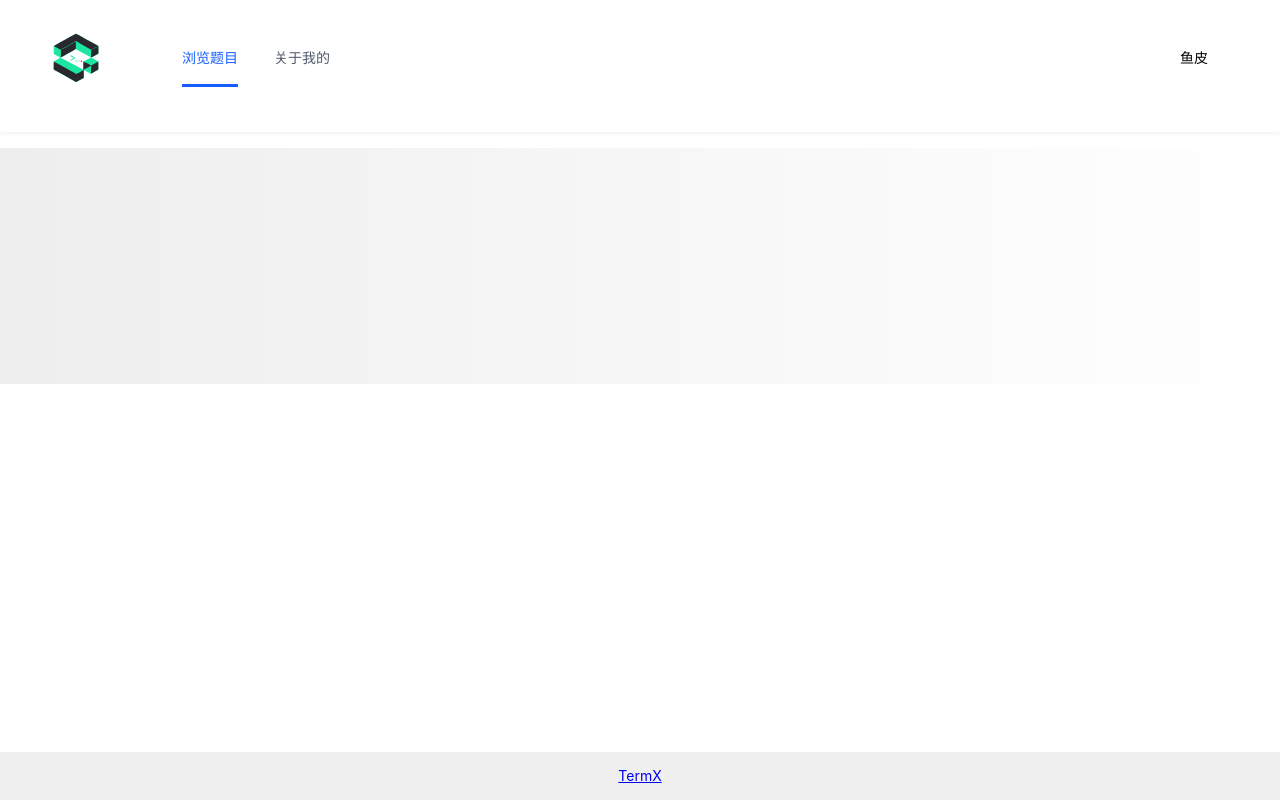
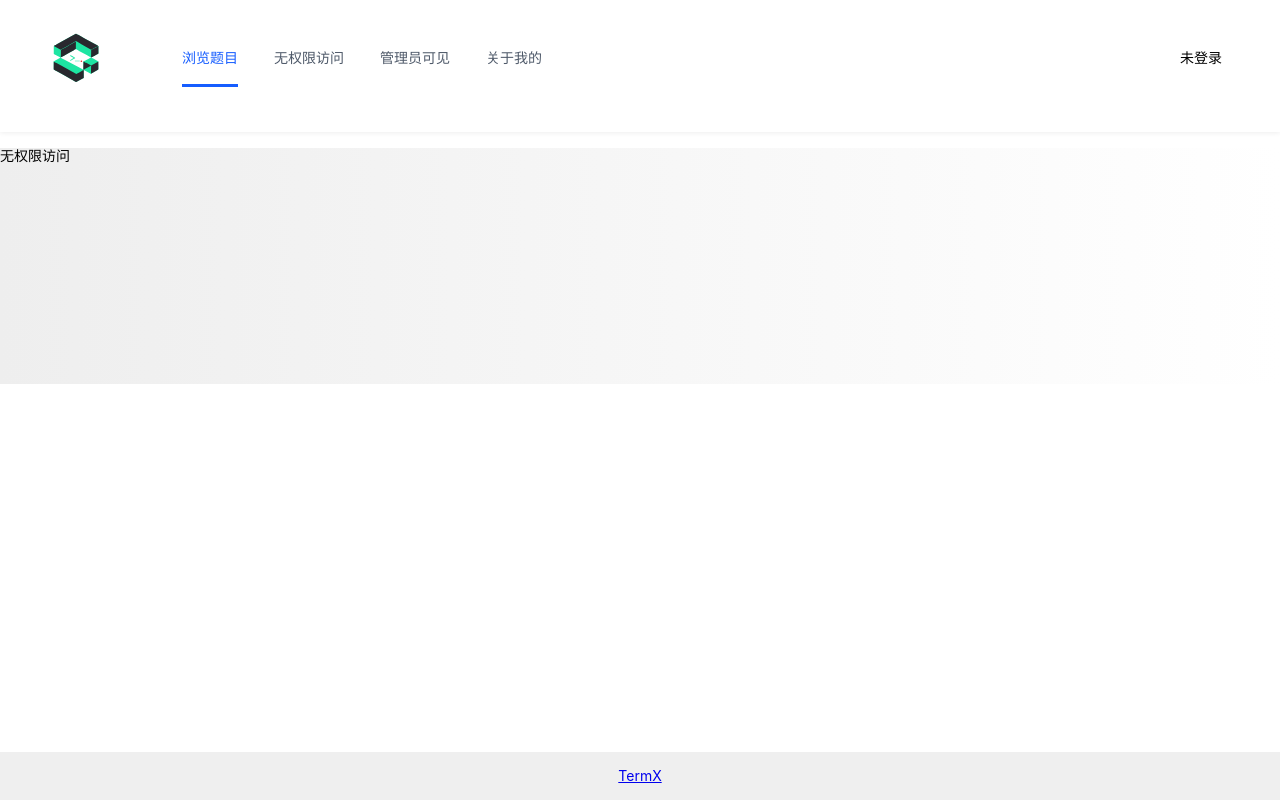
Before and after one commit to youth1101/TermX-, a Vue app in the folder termx-frontend/: page /noAuth in a window 1280 px wide. Before the commit this address had no page. Built offline with nearby package versions, Linux system fonts and the light colour scheme.

Commit message:
feat: 添加路由权限控制和新视图组件

```diff
--- a/termx-frontend/src/App.vue
+++ b/termx-frontend/src/App.vue
@@ -6,6 +6,22 @@
 
 <script setup lang="ts">
 import BasicLayout from '@/layouts/BasicLayout.vue'
+import { useRouter } from 'vue-router'
+import { useUserStore } from '@/stores/user'
+
+const router = useRouter()
+const store = useUserStore()
+
+router.beforeEach((to, from, next) => {
+  // 仅管理员可见，在跳转前判断该用户是否有权限
+  if (to.meta?.access === 'canAdmin') {
+    if (store.loginUser?.role !== 'admin') {
+      next('/noAuth')
+      return
+    }
+  }
+  next()
+})
 </script>
 
 <style scoped></style>
--- a/termx-frontend/src/components/GlobalHeader.vue
+++ b/termx-frontend/src/components/GlobalHeader.vue
@@ -21,7 +21,7 @@
       </a-col>
 
       <a-col flex="100px">
-        <div>鱼皮</div>
+        <div>{{ store?.loginUser?.userName ?? '未登录' }}</div>
       </a-col>
     </a-row>
   </div>
@@ -31,9 +31,10 @@
 import { routes } from '@/router/routes'
 import { useRouter } from 'vue-router'
 import { ref } from 'vue'
+import { useUserStore } from '@/stores/user'
 
 const router = useRouter()
-
+const store = useUserStore()
 // 默认主页
 const selectedKeys = ref(['/'])
 
@@ -41,6 +42,13 @@ const selectedKeys = ref(['/'])
 router.afterEach((to, from, failure) => {
   selectedKeys.value = [to.path]
 })
+
+// setTimeout(() => {
+//   store.getLoginUser({
+//     userName: '鱼皮',
+//     role: 'admin',
+//   })
+// }, 3000)
 
 const doMenuClick = (key: string) => {
   router.push({
--- a/termx-frontend/src/router/routes.ts
+++ b/termx-frontend/src/router/routes.ts
@@ -1,7 +1,9 @@
 import type { RouteRecordRaw } from 'vue-router'
 
-import HomeView from '@/components/HomeView.vue'
-import AboutView from '@/components/AboutView.vue'
+import HomeView from '@/views/HomeView.vue'
+import AboutView from '@/views/AboutView.vue'
+import AdminView from '@/views/AdminView.vue'
+import NoAuthView from '@/views/NoAuthView.vue'
 
 export const routes: Array<RouteRecordRaw> = [
   {
@@ -10,6 +12,19 @@ export const routes: Array<RouteRecordRaw> = [
     component: HomeView,
   },
   {
+    path: '/noAuth',
+    name: '无权限访问',
+    component: NoAuthView,
+  },
+  {
+    path: '/admin',
+    name: '管理员可见',
+    component: AdminView,
+    meta: {
+      access: 'canAdmin',
+    },
+  },
+  {
     path: '/about',
     name: '关于我的',
     component: AboutView,
--- a/termx-frontend/src/stores/user.ts
+++ b/termx-frontend/src/stores/user.ts
@@ -4,6 +4,7 @@ import { ref } from 'vue'
 export const useUserStore = defineStore('user', () => {
   const loginUser = ref({
     userName: '未登录',
+    role: 'notLogin',
   })
 
   function updateUser(payload: any) {
--- /dev/null
+++ b/termx-frontend/src/views/AdminView.vue
@@ -0,0 +1 @@
+<template>管理员可见</template>
--- /dev/null
+++ b/termx-frontend/src/views/NoAuthView.vue
@@ -0,0 +1 @@
+<template>无权限访问</template>
```
Also changed, not shown: termx-frontend/src/views/AboutView.vue (renamed from termx-frontend/src/components/AboutView.vue), termx-frontend/src/views/HomeView.vue (renamed from termx-frontend/src/components/HomeView.vue).
